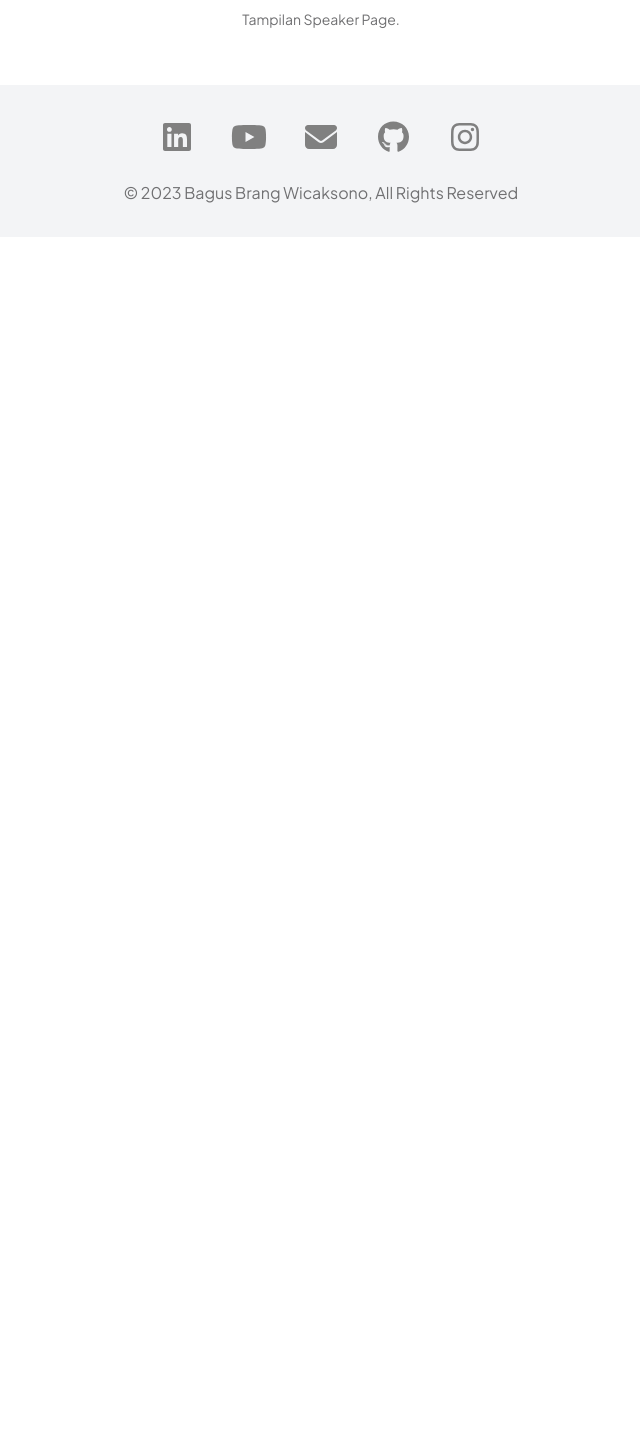
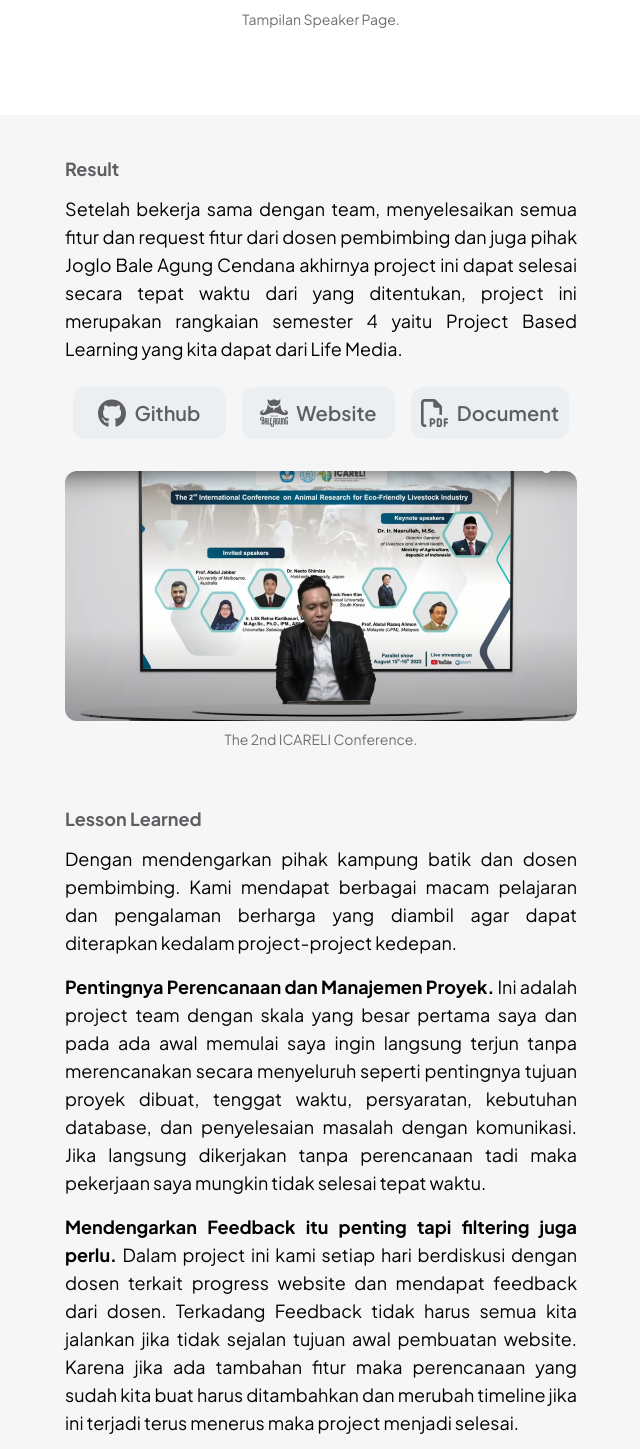
Before and after one commit to baguzbw/PortofolioWeb, a React (Vite) app: page /icareli in a window 1280 px wide. Shown: the part 5321-6770 px from the top of the page, without its empty margins (319-959 px from the left). Before the commit the page ends 5558 px from the top, so only its background shows below. Built offline with nearby package versions, Linux system fonts and the light colour scheme.

Commit message:
Add Result to Icareli

```diff
--- /dev/null
+++ b/src/components/icareli/Result.jsx
@@ -0,0 +1,74 @@
+import React from "react";
+import { LazyLoadImage } from "react-lazy-load-image-component";
+import "react-lazy-load-image-component/src/effects/blur.css";
+import GithubLogo from "../assets/Github.svg";
+import PDFLogo from "../assets/PDF.svg";
+import WebsiteLogo from "../assets/Website.svg";
+import Hasil from "../assets/hasil.png";
+
+const Result = () => {
+  const redirectToGithub = () => {
+    window.open("https://github.com/baguzbw/pblkampungbatik", "_blank");
+  };
+
+  const redirectToWebsite = () => {
+    window.open("https://joglobaleagungcendana.id/", "_blank");
+  };
+
+  const redirectToDocument = () => {
+    window.open("https://drive.google.com/file/d/199lR6tQdbHx_6GREiKOnoXW1VtIdV2vP/view?usp=sharing", "_blank");
+  };
+  return (
+    <div className="flex flex-col items-center about-cloud-container" style={{ backgroundColor: "#F6F6F6", width: "100vw", maxWidth: "100%", marginTop: "30px" }}>
+      <div className="w-full md:w-1/2 mx-auto mt-10 px-4 md:px-8 lg:px-16">
+        <h1 className="text-lg text-primary font-bold font-plus-jakarta text-[#5E5E63] ">Result</h1>
+        <p className="mb-4 mt-3 font-plus-jakarta text-lg text-justify ">
+          Setelah bekerja sama dengan team, menyelesaikan semua fitur dan request fitur dari dosen pembimbing dan juga pihak Joglo Bale Agung Cendana akhirnya project ini dapat selesai secara tepat waktu dari yang ditentukan, project ini
+          merupakan rangkaian semester 4 yaitu Project Based Learning yang kita dapat dari Life Media.
+        </p>
+        <div className="flex flex-wrap md:flex-nowrap justify-center md:justify-between items-center mb-14">
+          <div className="flex flex-col items-center">
+            <div className="flex flex-col md:flex-row justify-between w-full mb-8 mt-2 font-plus-jakarta">
+              <button
+                onClick={redirectToGithub}
+                className="bg-[#ECEFF1] hover:bg-[#FFFFFF] text-[#5E5E63] font-semibold text-xl py-3 px-6 rounded-xl w-full md:w-1/3 mx-2 my-2 md:my-0 flex items-center justify-center transition duration-500 ease-in-out"
+              >
+                <img src={GithubLogo} loading="eager" alt="Github Logo" className="mr-2" /> Github
+              </button>
+              <button
+                onClick={redirectToWebsite}
+                className="bg-[#ECEFF1] hover:bg-[#FFFFFF] text-[#5E5E63] font-semibold text-xl py-3 px-6 rounded-xl w-full md:w-1/3 mx-2 my-2 md:my-0 flex items-center justify-center transition duration-500 ease-in-out"
+              >
+                <img src={WebsiteLogo} loading="eager" alt="Website Logo" className="mr-2" /> Website
+              </button>
+              <button
+                onClick={redirectToDocument}
+                className="bg-[#ECEFF1] hover:bg-[#FFFFFF] text-[#5E5E63] font-semibold text-xl py-3 px-6 rounded-xl w-full md:w-1/3 mx-2 my-2 md:my-0 flex items-center justify-center transition duration-500 ease-in-out"
+              >
+                <img src={PDFLogo} loading="eager" alt="PDF Logo" className="mr-2" /> Document
+              </button>
+            </div>
+            <LazyLoadImage effect="blur" src={Hasil} loading="lazy" alt="Project Snapshot" className="about-cloud-image waterfall w-full h-full rounded-xl" />
+            <h1 className="mt-2 font-plus-jakarta text-sm text-[#707072]">The 2nd ICARELI Conference.</h1>
+          </div>
+        </div>
+      </div>
+      <div className="w-full md:w-1/2 mx-auto px-4 md:px-8 lg:px-16">
+        <h1 className="text-lg text-primary font-bold font-plus-jakarta text-[#5E5E63] ">Lesson Learned</h1>
+        <p className="mb-4 mt-3 font-plus-jakarta text-lg text-justify ">
+          Dengan mendengarkan pihak kampung batik dan dosen pembimbing. Kami mendapat berbagai macam pelajaran dan pengalaman berharga yang diambil agar dapat diterapkan kedalam project-project kedepan.
+        </p>
+        <p className="mb-4 mt-3 font-plus-jakarta text-lg text-justify ">
+          <b>Pentingnya Perencanaan dan Manajemen Proyek.</b> Ini adalah project team dengan skala yang besar pertama saya dan pada ada awal memulai saya ingin langsung terjun tanpa merencanakan secara menyeluruh seperti pentingnya tujuan
+          proyek dibuat, tenggat waktu, persyaratan, kebutuhan database, dan penyelesaian masalah dengan komunikasi. Jika langsung dikerjakan tanpa perencanaan tadi maka pekerjaan saya mungkin tidak selesai tepat waktu.
+        </p>
+        <p className="mb-8 mt-3 font-plus-jakarta text-lg text-justify ">
+          <b>Mendengarkan Feedback itu penting tapi filtering juga perlu.</b> Dalam project ini kami setiap hari berdiskusi dengan dosen terkait progress website dan mendapat feedback dari dosen. Terkadang Feedback tidak harus semua kita
+          jalankan jika tidak sejalan tujuan awal pembuatan website. Karena jika ada tambahan fitur maka perencanaan yang sudah kita buat harus ditambahkan dan merubah timeline jika ini terjadi terus menerus maka project menjadi selesai.
+        </p>
+      </div>
+    </div>
+  );
+};
+
+export default Result;
--- a/src/pages/Icareli.jsx
+++ b/src/pages/Icareli.jsx
@@ -1,6 +1,7 @@
 import React, { Component } from "react";
 import Features from "../components/icareli/Features";
 import Research from "../components/icareli/Research";
+import Result from "../components/icareli/Result";
 import Landing from "../components/icareli/landing";
 
 export default class ELibrary extends Component {
@@ -10,6 +11,7 @@ export default class ELibrary extends Component {
         <Landing />
         <Features />
         <Research />
+        <Result />
       </div>
     );
   }
```
Also changed, not shown: src/components/assets/hasil.png (added).
